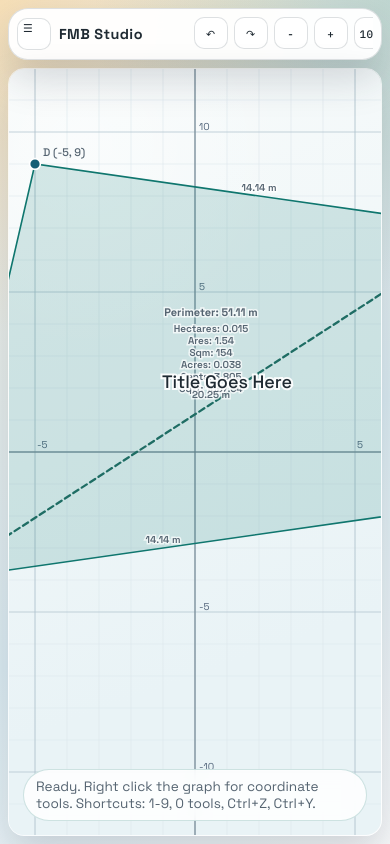
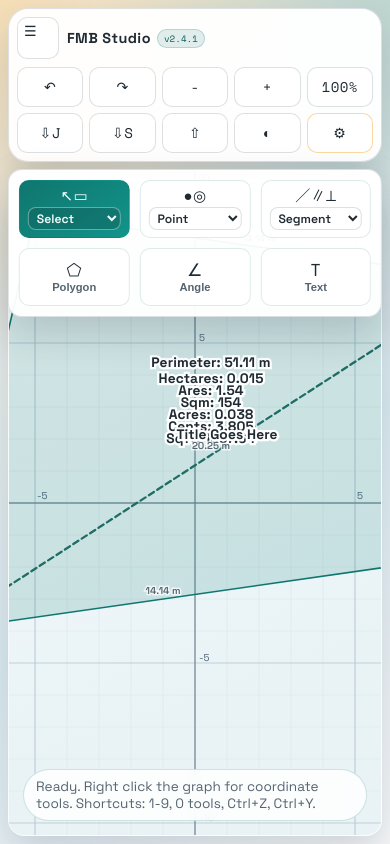
Before and after one commit to anusrnm/fmb, a plain HTML site: page index.html in a window 390 px wide. Both pictures are taken after a click on the button "Open tools". Drawn offline with nearby package versions, Linux system fonts and the light colour scheme.

Commit message:
feat: update version to 2.4.1; improve font handling and UI layout adjustments

```diff
--- a/app.js
+++ b/app.js
@@ -1,4 +1,4 @@
-const VERSION = "2.4.0";
+const VERSION = "2.4.1";
 const SVG_NS = "http://www.w3.org/2000/svg";
 const THEME_STORAGE_KEY = "fmb-theme";
 const DISPLAY_SETTINGS_STORAGE_KEY = "fmb-display-settings";
@@ -1331,6 +1331,7 @@ function render() {
     const showAreaMetrics = state.display.showLabels && state.display.showPolygons && bboxArea > 42000;
     if (showPerimeter) {
       const title = makeText(labelOriginScreen.x, labelOriginScreen.y - 56, `Perimeter: ${round2(perimeter)} m`, {
+        class: "area-metric-text",
         "text-anchor": "middle",
         "font-size": 11,
         fill: getCssVar("--ink-muted", "#0f4f4a"),
@@ -1355,6 +1356,7 @@ function render() {
       for (let i = 0; i < areaLines.length; i += 1) {
         labelsGroup.append(
           makeText(labelOriginScreen.x, labelOriginScreen.y - 40 + i * 12, areaLines[i], {
+            class: "area-metric-text",
             "text-anchor": "middle",
             "font-size": 10,
             fill: getCssVar("--ink-muted", "#0f4f4a"),
@@ -1497,6 +1499,7 @@ function render() {
       const selected = state.selection.texts.has(text.id);
       labelsGroup.append(
         makeText(screenPoint.x, screenPoint.y, text.content, {
+          class: "user-text",
           "font-size": text.size,
           "text-anchor": "middle",
           fill: selected ? "#b45309" : getCssVar("--ink", "#1f2937"),
--- a/index.html
+++ b/index.html
@@ -8,7 +8,7 @@
     <link rel="preconnect" href="https://fonts.googleapis.com" />
     <link rel="preconnect" href="https://fonts.gstatic.com" crossorigin />
     <link
-      href="https://fonts.googleapis.com/css2?family=Space+Grotesk:wght@400;500;600;700&family=IBM+Plex+Mono:wght@500&display=swap"
+      href="https://fonts.googleapis.com/css2?family=Space+Grotesk:wght@400;500;600;700&family=Space+Mono:wght@400;700&display=swap"
       rel="stylesheet"
     />
     <link rel="stylesheet" href="./styles.css" />
--- a/styles.css
+++ b/styles.css
@@ -1,4 +1,6 @@
 :root {
+  --font-sans: "Space Grotesk", "Trebuchet MS", sans-serif;
+  --font-mono: "Space Mono", monospace;
   --bg-1: #f6efe2;
   --bg-2: #dcecf3;
   --bg-3: #f9fafb;
@@ -68,7 +70,7 @@ body {
 }
 
 body {
-  font-family: "Space Grotesk", "Trebuchet MS", sans-serif;
+  font-family: var(--font-sans);
   color: var(--ink);
   background:
     radial-gradient(circle at 0% 0%, rgba(245, 158, 11, 0.2), transparent 36%),
@@ -120,11 +122,23 @@ body {
   letter-spacing: 0.03em;
 }
 
+.version-badge,
+.tool-select-wrap .icon,
+.tool-btn .icon,
+.icon-btn .icon,
+.points-dialog textarea {
+  font-family: var(--font-mono);
+}
+
+.tool-select,
+.inline-text-editor {
+  font-family: var(--font-sans);
+}
+
 .version-badge {
   display: inline-flex;
   align-items: center;
   justify-content: center;
-  font-family: "IBM Plex Mono", monospace;
   font-size: 0.75rem;
   color: var(--brand-strong);
   background: rgba(15, 118, 110, 0.12);
@@ -192,7 +206,6 @@ body {
 }
 
 .tool-select-wrap .icon {
-  font-family: "IBM Plex Mono", monospace;
   font-size: 0.88rem;
   line-height: 1;
   color: var(--control-fg);
@@ -205,7 +218,6 @@ body {
   border-radius: 8px;
   background: rgba(255, 255, 255, 0.82);
   color: var(--control-fg);
-  font-family: "Space Grotesk", "Trebuchet MS", sans-serif;
   font-size: 0.72rem;
   font-weight: 600;
   height: 23px;
@@ -223,7 +235,6 @@ body {
 
 .tool-btn .icon,
 .icon-btn .icon {
-  font-family: "IBM Plex Mono", monospace;
   font-size: 1.02rem;
   line-height: 1;
   letter-spacing: 0.03em;
@@ -363,7 +374,6 @@ svg.mode-box-select {
   -webkit-text-fill-color: var(--ink);
   caret-color: var(--ink);
   box-shadow: 0 8px 20px rgba(0, 0, 0, 0.16);
-  font-family: "Space Grotesk", "Trebuchet MS", sans-serif;
   font-size: 14px;
   appearance: none;
   -webkit-appearance: none;
@@ -462,7 +472,6 @@ svg.mode-box-select {
   border: 1px solid var(--line-soft);
   border-radius: 10px;
   padding: 10px;
-  font-family: "IBM Plex Mono", monospace;
   font-size: 0.84rem;
   resize: vertical;
 }
@@ -539,6 +548,7 @@ svg.mode-box-select {
   .topbar {
     grid-template-columns: auto 1fr auto;
     padding: 8px 10px;
+    overflow: visible;
   }
 
   .mobile-only {
@@ -549,37 +559,52 @@ svg.mode-box-select {
     position: absolute;
     left: 50%;
     transform: translateX(-50%) translateY(-8px);
-    top: 60px;
+    top: calc(100% + 8px);
     width: min(96vw, 760px);
+    display: grid;
+    grid-template-columns: repeat(auto-fit, minmax(88px, 1fr));
+    justify-content: stretch;
+    gap: 10px;
     border-radius: var(--radius-lg);
     background: var(--surface-strong);
     border: 1px solid rgba(85, 100, 113, 0.2);
     box-shadow: var(--shadow);
     padding: 10px;
+    max-height: min(60vh, 420px);
+    overflow-y: auto;
+    overflow-x: hidden;
     opacity: 0;
     pointer-events: none;
     transition: opacity 180ms ease, transform 180ms ease;
   }
 
   .tool-select-wrap {
-    min-width: 86px;
-    height: 50px;
-    padding: 5px 7px;
+    min-width: 0;
+    width: 100%;
+    height: 58px;
+    padding: 7px 8px;
   }
 
   .tool-select-wrap .icon {
-    font-size: 0.78rem;
+    font-size: 0.94rem;
   }
 
   .tool-select {
-    font-size: 0.67rem;
-    height: 21px;
+    font-size: 0.76rem;
+    height: 26px;
   }
 
   .tool-menu.open {
     opacity: 1;
     transform: translateX(-50%) translateY(0);
     pointer-events: auto;
+  }
+
+  .tool-btn {
+    min-width: 0;
+    width: 100%;
+    height: 58px;
+    padding: 7px 8px;
   }
 
   .brand-wrap h1 {
@@ -596,12 +621,26 @@ svg.mode-box-select {
   }
 
   .icon-btn {
-    min-width: 38px;
-    height: 36px;
+    min-width: 42px;
+    height: 42px;
+    padding: 6px;
   }
 
   .icon-btn .icon {
-    font-size: 0.74rem;
+    font-size: 0.92rem;
+  }
+
+  .tool-btn .icon,
+  .tool-select-wrap .icon {
+    line-height: 1;
+  }
+
+  .tool-btn .icon {
+    font-size: 1.08rem;
+  }
+
+  .tool-btn .label {
+    font-size: 0.7rem;
   }
 
   .graph-panel {
@@ -610,43 +649,60 @@ svg.mode-box-select {
 }
 
 @media (max-width: 640px) {
+  svg text.user-text,
+  svg text.area-metric-text {
+    font-size: max(13px, 0.86rem);
+    font-weight: 700;
+    fill: var(--ink) !important;
+    stroke: var(--text-halo) !important;
+    stroke-width: 4.5;
+    stroke-opacity: 0.98;
+    paint-order: stroke;
+    letter-spacing: 0.01em;
+  }
+
+  :root[data-theme="dark"] svg text.user-text,
+  :root[data-theme="dark"] svg text.area-metric-text {
+    fill: #f3fbff !important;
+    stroke: rgba(8, 16, 24, 0.96) !important;
+  }
+
   .topbar {
-    grid-template-columns: minmax(0, 1fr) auto;
-    column-gap: 6px;
+    grid-template-columns: minmax(0, 1fr);
+    row-gap: 8px;
     padding: 8px;
-    overflow: hidden;
+    overflow: visible;
+  }
+
+  .topbar-left,
+  .topbar-right {
+    width: 100%;
   }
 
   .tool-menu {
-    top: 56px;
+    top: calc(100% + 8px);
+    width: min(96vw, 520px);
   }
 
   .topbar-right {
-    max-width: 46vw;
-    overflow-x: auto;
-    overflow-y: hidden;
-    justify-content: flex-start;
-    padding-bottom: 2px;
-    scrollbar-width: thin;
+    display: grid;
+    grid-template-columns: repeat(5, minmax(0, 1fr));
+    gap: 6px;
+    max-width: none;
+    overflow: visible;
+    justify-content: stretch;
+    padding-bottom: 0;
   }
 
-  .topbar-right::-webkit-scrollbar {
-    height: 4px;
-  }
-
-  .topbar-right::-webkit-scrollbar-thumb {
-    background: rgba(15, 118, 110, 0.24);
-    border-radius: 999px;
-  }
-
-  .icon-btn {
-    min-width: 34px;
-    height: 32px;
-    padding: 4px 5px;
+  .topbar-right .icon-btn {
+    width: 100%;
+    min-width: 0;
+    height: 40px;
+    padding: 5px;
   }
 
   .icon-btn .icon {
-    font-size: 0.68rem;
+    font-size: 0.88rem;
   }
 }
 
@@ -660,6 +716,8 @@ svg.mode-box-select {
   }
 
   .version-badge {
-    display: none;
+    display: inline-flex;
+    font-size: 0.58rem;
+    padding: 2px 6px;
   }
 }
```
